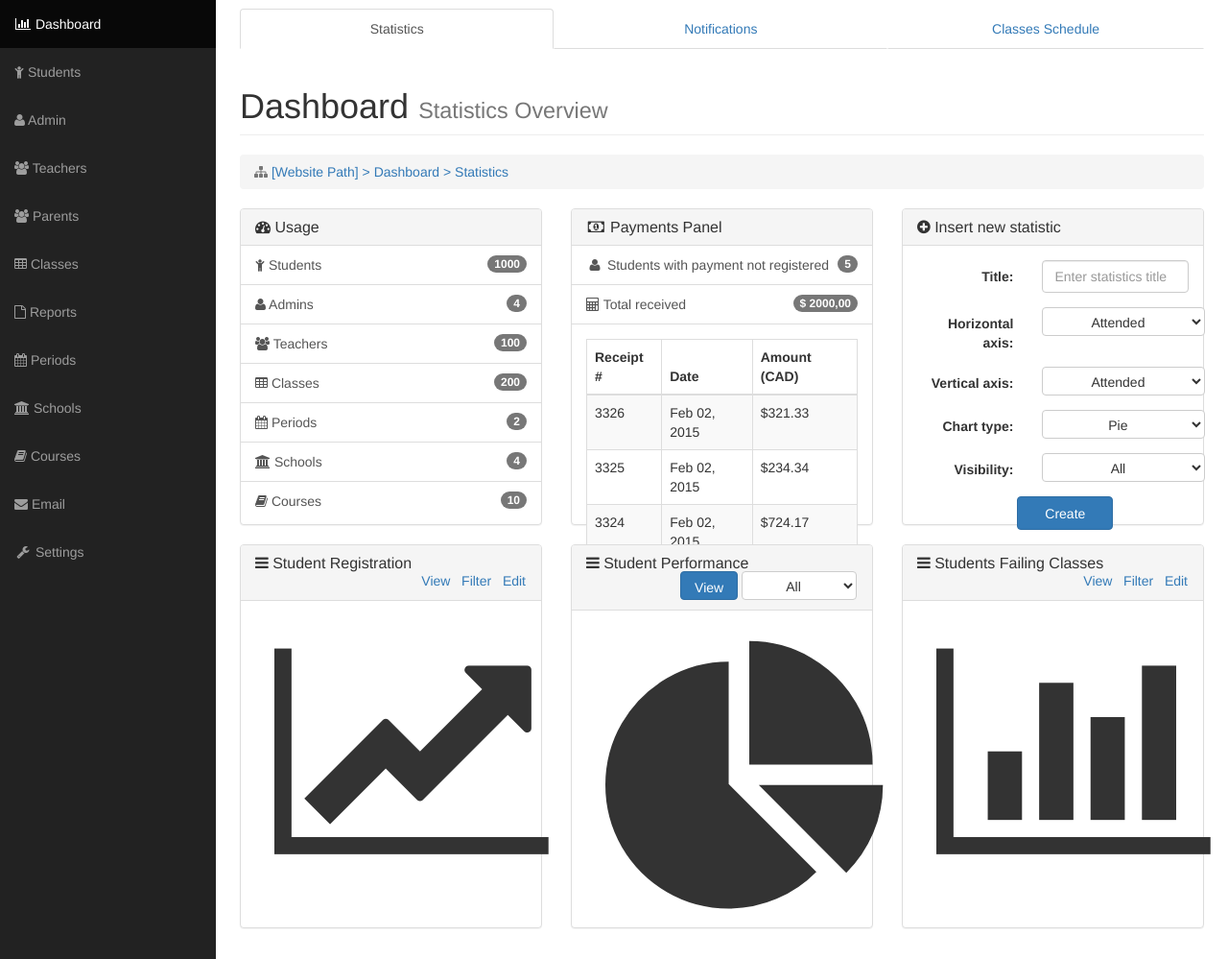
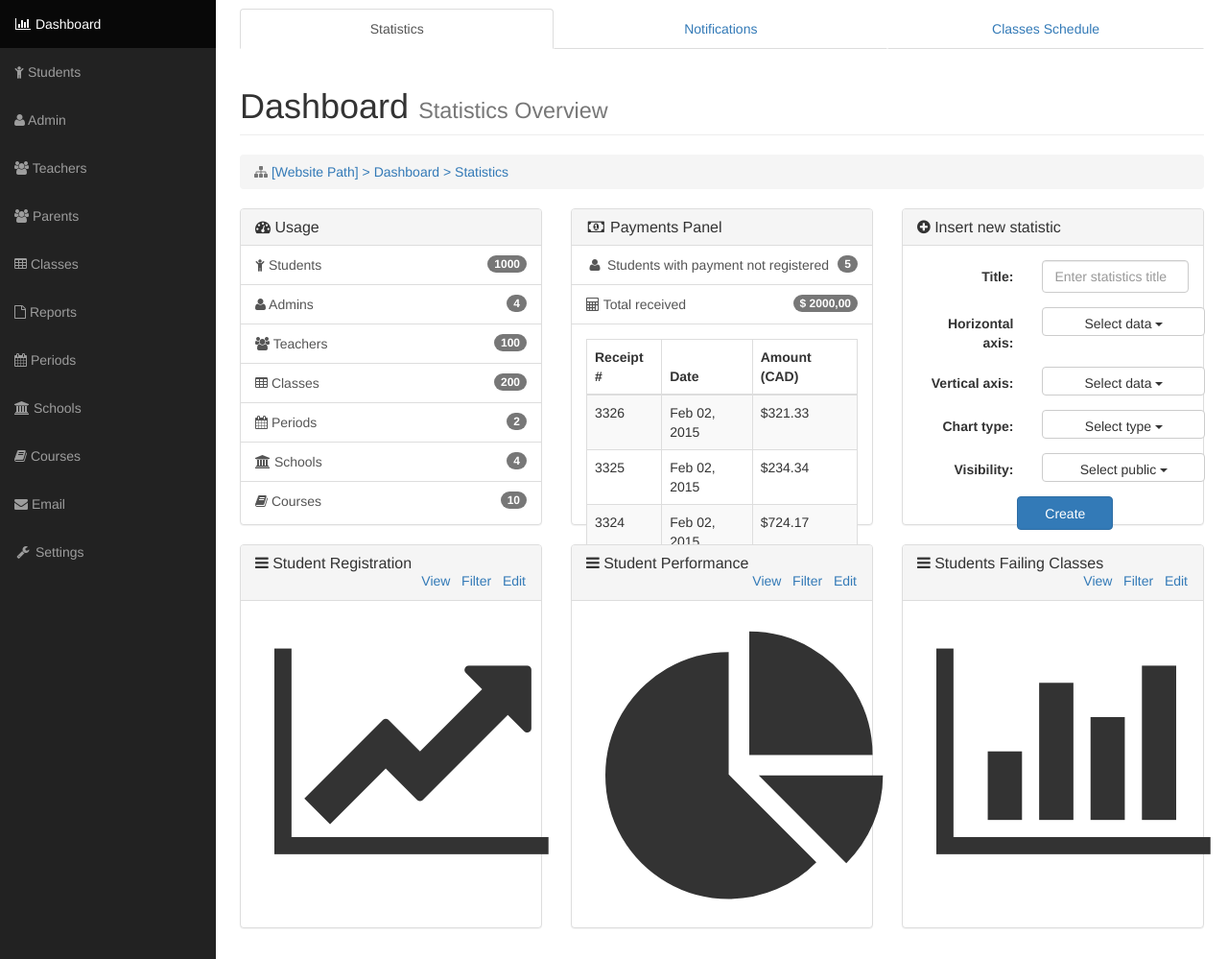
Before and after one commit to HenryLoo/cpsc319, a Django app: template aplus/templates/dashboard/statistics_page.html in a window 1280 px wide. Shown: the part 51-1050 px from the top of the page at 96% size. Run offline with Django 3.2, Linux system fonts and the light colour scheme; the template is opened without the code that fills it, so the values that code supplies are empty.

Commit message:
merge luke

```diff
--- a/aplus/settings.py
+++ b/aplus/settings.py
@@ -32,6 +32,7 @@ DEBUG = True
 TEMPLATE_DEBUG = True
 
 ALLOWED_HOSTS = []
+
 
 # Application definition
 
--- a/aplus/templates/dashboard/statistics_page.html
+++ b/aplus/templates/dashboard/statistics_page.html
@@ -173,12 +173,12 @@
                             </div>
                             <div class="panel-body">
 
-                                    <form class="form-horizontal" role="form" action="{% url 'custom_statistic_page' %}">
+                                    <form class="form-horizontal" role="form">
 
                                       <div class="form-group">
                                         <label class="control-label col-sm-5" for="title">Title:</label>
                                         <div class="col-sm-7">
-                                          <input type="title" class="form-control" name="title" placeholder="Enter statistics title">
+                                          <input type="title" class="form-control" id="title" placeholder="Enter statistics title">
                                         </div>
                                       </div>
 
@@ -187,7 +187,7 @@
                                         <div class="col-sm-7">
 
                                                 <div class="dropdown">
-                                                  <!-- <button class="btn btn-default dropdown-toggle" type="button" id="dropdownMenu1" data-toggle="dropdown" aria-expanded="true" style="width: 170px; height: 30px">
+                                                  <button class="btn btn-default dropdown-toggle" type="button" id="dropdownMenu1" data-toggle="dropdown" aria-expanded="true" style="width: 170px; height: 30px">
                                                     Select data
                                                     <span class="caret"></span>
                                                   </button>
@@ -196,12 +196,7 @@
                                                     <li role="presentation"><a role="menuitem" tabindex="-1" href="#">School</a></li>
                                                     <li role="presentation"><a role="menuitem" tabindex="-1" href="#">Student Number</a></li>
                                                     <li role="presentation"><a role="menuitem" tabindex="-1" href="#">...</a></li>
-                                                  </ul> -->
-                                                  <select class="btn btn-default dropdown-toggle" name="hAxis" type="button" id="dropdownMenu1" data-toggle="dropdown" aria-expanded="true" style="width: 170px; height: 30px">
-                                                    <option value="Attended">Attended</option>
-                                                    <option value="Absences">Absences</option>
-                                                    <option value="Grades">Grades</option>
-                                                  </select>
+                                                  </ul>
                                                 </div>
                                         </div>
                                       </div>
@@ -211,7 +206,7 @@
                                         <div class="col-sm-7">
 
                                                 <div class="dropdown">
-                                                  <!-- <button class="btn btn-default dropdown-toggle" type="button" id="dropdownMenu1" data-toggle="dropdown" aria-expanded="true" style="width: 170px; height: 30px">
+                                                  <button class="btn btn-default dropdown-toggle" type="button" id="dropdownMenu1" data-toggle="dropdown" aria-expanded="true" style="width: 170px; height: 30px">
                                                     Select data
                                                     <span class="caret"></span>
                                                   </button>
@@ -220,12 +215,7 @@
                                                     <li role="presentation"><a role="menuitem" tabindex="-1" href="#">School</a></li>
                                                     <li role="presentation"><a role="menuitem" tabindex="-1" href="#">Student Number</a></li>
                                                     <li role="presentation"><a role="menuitem" tabindex="-1" href="#">...</a></li>
-                                                  </ul> -->
-                                                  <select class="btn btn-default dropdown-toggle" name="vAxis" type="button" id="dropdownMenu1" data-toggle="dropdown" aria-expanded="true" style="width: 170px; height: 30px">
-                                                    <option value="Attended">Attended</option>
-                                                    <option value="Absences">Absences</option>
-                                                    <option value="Grades">Grades</option>
-                                                  </select>
+                                                  </ul>
                                                 </div>
                                         </div>
                                       </div>
@@ -235,7 +225,7 @@
                                         <div class="col-sm-7">
 
                                                 <div class="dropdown">
-                                                  <!-- <button class="btn btn-default dropdown-toggle" type="button" id="dropdownMenu1" data-toggle="dropdown" aria-expanded="true" style="width: 170px; height: 30px">
+                                                  <button class="btn btn-default dropdown-toggle" type="button" id="dropdownMenu1" data-toggle="dropdown" aria-expanded="true" style="width: 170px; height: 30px">
                                                     Select type
                                                     <span class="caret"></span>
                                                   </button>
@@ -244,12 +234,7 @@
                                                     <li role="presentation"><a role="menuitem" tabindex="-1" href="#">Bars</a></li>
                                                     <li role="presentation"><a role="menuitem" tabindex="-1" href="#">Line</a></li>
                                                     <li role="presentation"><a role="menuitem" tabindex="-1" href="#">...</a></li>
-                                                  </ul> -->
-                                                  <select class="btn btn-default dropdown-toggle" name="chartType" type="button" id="dropdownMenu1" data-toggle="dropdown" aria-expanded="true" style="width: 170px; height: 30px">
-                                                    <option value="PieChart">Pie</option>
-                                                    <option value="BarChart">Bars</option>
-                                                    <option value="LineChart">Line</option>
-                                                  </select>
+                                                  </ul>
                                                 </div>
                                         </div>
                                       </div>
@@ -259,7 +244,7 @@
                                         <div class="col-sm-7">
 
                                                 <div class="dropdown">
-                                                  <!-- <button class="btn btn-default dropdown-toggle" type="button" id="dropdownMenu1" data-toggle="dropdown" aria-expanded="true" style="width: 170px; height: 30px">
+                                                  <button class="btn btn-default dropdown-toggle" type="button" id="dropdownMenu1" data-toggle="dropdown" aria-expanded="true" style="width: 170px; height: 30px">
                                                     Select public
                                                     <span class="caret"></span>
                                                   </button>
@@ -269,13 +254,7 @@
                                                     <li role="presentation"><a role="menuitem" tabindex="-1" href="#">Admins</a></li>
                                                     <li role="presentation"><a role="menuitem" tabindex="-1" href="#">Only Teachers</a></li>
                                                     <li role="presentation"><a role="menuitem" tabindex="-1" href="#">...</a></li>
-                                                  </ul> -->
-                                                  <select class="btn btn-default dropdown-toggle" name="visibility" type="button" id="dropdownMenu1" data-toggle="dropdown" aria-expanded="true" style="width: 170px; height: 30px">
-                                                    <option value="all">All</option>
-                                                    <option value="sys">Only System Admins</option>
-                                                    <option value="admin">Admins</option>
-                                                    <option value="teacher">Only Teachers</option>
-                                                  </select>
+                                                  </ul>
                                                 </div>
                                         </div>
 
@@ -283,7 +262,7 @@
 
                                       <div class="form-group">
                                         <div class="col-sm-offset-4 col-sm-10">
-                                          <input type="submit" class="btn btn-primary" style="width: 100px; height: 35px;" value="Create">
+                                          <button type="submit" class="btn btn-primary" style="width: 100px; height: 35px;">Create</button>
                                         </div>
                                       </div>
 
@@ -326,15 +305,9 @@
                                 <h3 class="panel-title"><i class="fa fa-bars"></i> Student Performance</h3>
                                 <div class="text-right">
                                     <div class="row" style="margin-right: 1px;">
-                                        <form class="form-horizontal" role="form" action="{% url 'attendance_page' %}">
-                                            <input type="submit" class="btn btn-primary" style="width: 60px; height: 30px;" value="View">
-                                            <select class="btn btn-default dropdown-toggle" name="viewFilter" type="button" id="dropdownMenu1" data-toggle="dropdown" aria-expanded="true" style="width: 120px; height: 30px">
-                                                <option value="all">All</option>
-                                                {% for class in statistics %}
-                                                    <option value="{{ class }}">Class {{ class }}</option>
-                                                {% endfor %}
-                                            </select>
-                                        </form>
+                                        <a href="#">View &nbsp</a>
+                                        <a href="#">Filter &nbsp</a>
+                                        <a href="#">Edit</a>
                                     </div>
                                 </div>
                             </div>
--- a/aplus/urls.py
+++ b/aplus/urls.py
@@ -25,6 +25,8 @@ urlpatterns = patterns('',
     #accounts
     url(r'^createteacher/','accounts.views.create_teacher',name='create_teacher'),
     url(r'^login/', 'django.contrib.auth.views.login',name='login'),
+
+
     url(r'^teachers/','accounts.views.teacherstable_page',name='teacherstable_page'),
 
     #messages
--- a/dashboard/views.py
+++ b/dashboard/views.py
@@ -1,9 +1,4 @@
 from django.shortcuts import render
-from django.http import HttpResponse, HttpResponseRedirect
-from django.shortcuts import render_to_response
-from django.template import RequestContext
-from django.core.urlresolvers import reverse
-from django.contrib.auth.decorators import login_required
 
 from dashboard.models import Attendance
 from dashboard.models import Grade
```
Also changed, not shown: aplus/views.py (line endings or trailing spaces), dashboard/models.py (line endings or trailing spaces).
